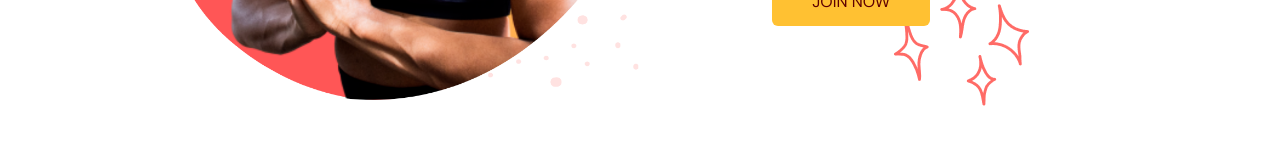
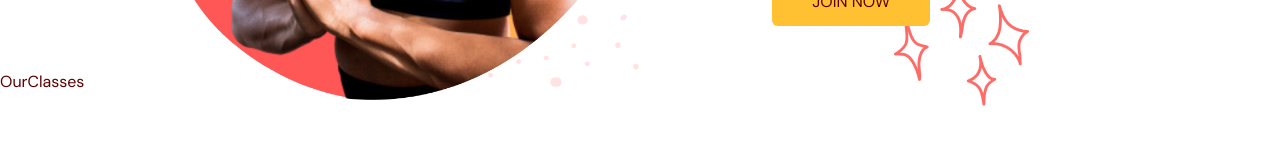
Before and after one commit to genfengl/gym-website-ts, a React (Vite) app: page / in a window 1280 px wide. Shown: the part 2002-2146 px from the top of the page. Built offline with nearby package versions, Linux system fonts and the light colour scheme.

Commit message:
created ourClasses component

```diff
--- a/src/App.tsx
+++ b/src/App.tsx
@@ -2,7 +2,8 @@
 import Navbar from "./scenes/navbar/Navbar";
 import { SelectedPage } from "./shared/types";
 import Home from "./scenes/home/Home";
-import Benefits from "./scenes/benefits/benefits";
+import Benefits from "./scenes/benefits/Benefits";
+import OurClasses from "./scenes/ourClasses/OurClasses";
 
 function App() {
   const [selectedPage, setSelectedPage] = useState<SelectedPage>(
@@ -33,6 +34,7 @@
       />
       <Home setSelectedPage={setSelectedPage} />
       <Benefits setSelectedPage={setSelectedPage} />
+      <OurClasses setSelectedPage={setSelectedPage} />
     </div>
   );
 }
--- /dev/null
+++ b/src/scenes/ourClasses/OurClasses.tsx
@@ -0,0 +1,12 @@
+import React from "react";
+import { SelectedPage } from "../../shared/types";
+
+type Props = {
+  setSelectedPage: (value: SelectedPage) => void;
+};
+
+const OurClasses = (setSelectedPage: Props) => {
+  return <div>OurClasses</div>;
+};
+
+export default OurClasses;
```
